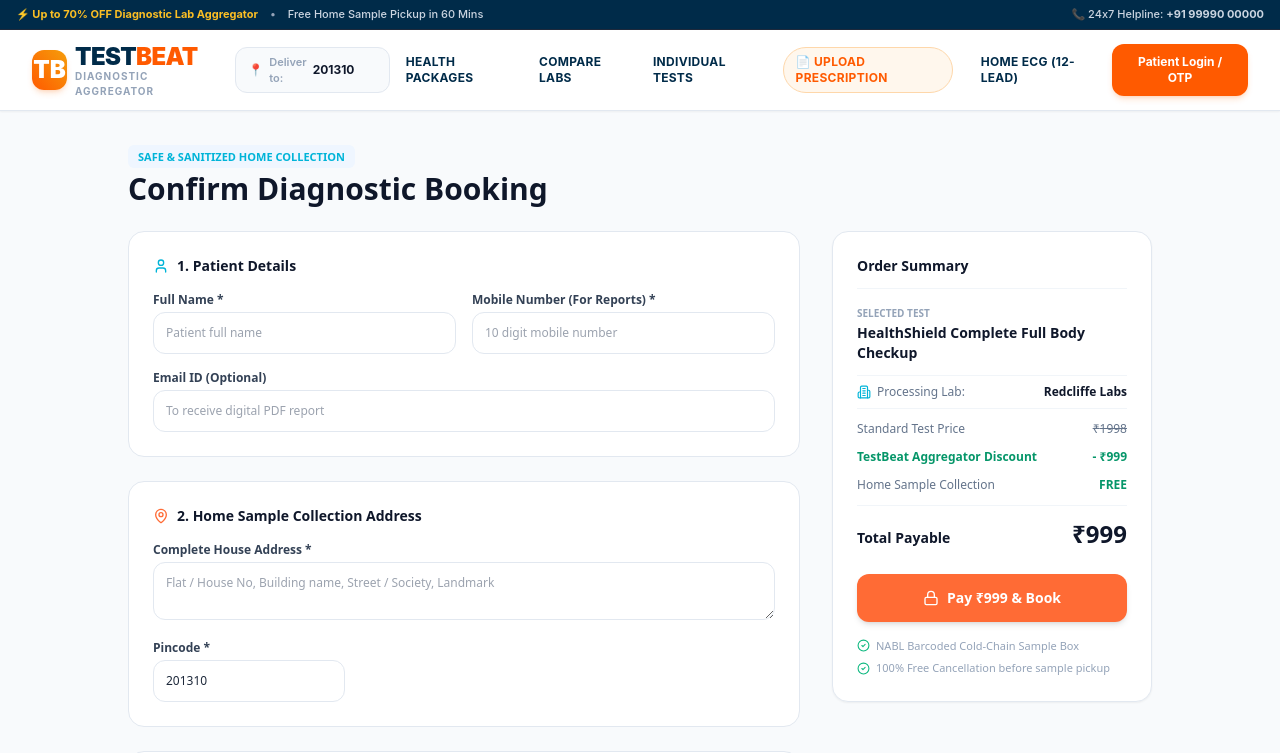
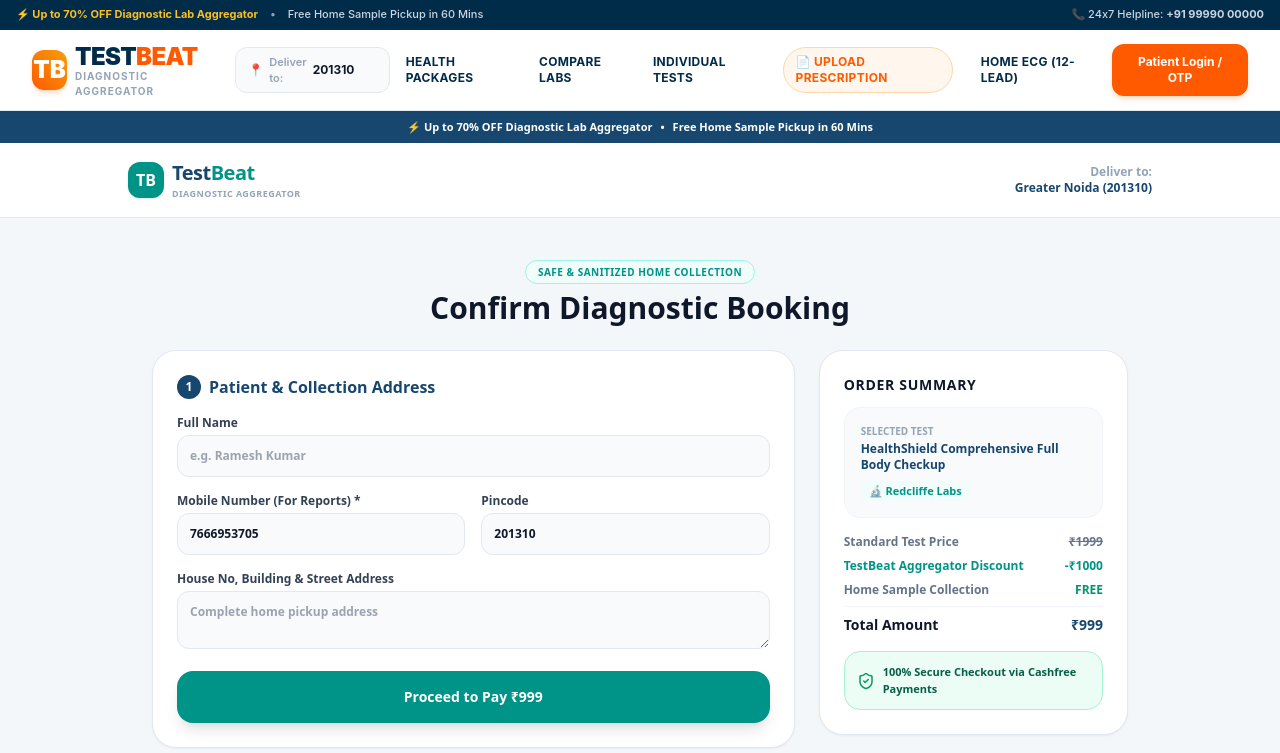
Before and after one commit to testbeat2026/testbeat, a Next.js app: page /cart in a window 1280 px wide. Shown: the top 753 px of the page. Built offline with nearby package versions, Linux system fonts and the light colour scheme.

Commit message:
Update page.tsx

```diff
--- a/app/cart/page.tsx
+++ b/app/cart/page.tsx
@@ -1,301 +1,266 @@
 'use client';
 
 import React, { useState, useEffect, Suspense } from 'react';
-import { useSearchParams } from 'next/navigation';
-import {
-  ShieldCheck, Clock, Calendar, MapPin,
-  User, Phone, Mail, Building2, CheckCircle2, Lock
-} from 'lucide-react';
+import { useSearchParams, useRouter } from 'next/navigation';
+import { ShieldCheck, Clock, MapPin, CheckCircle2, AlertCircle } from 'lucide-react';
 
-declare global {
-  interface Window {
-    Cashfree: any;
+function CartBookingContent() {
+  const searchParams = useSearchParams();
+  const router = useRouter();
+  const testId = searchParams.get('test_id') || '6';
+
+  const [fullName, setFullName] = useState('');
+  const [phone, setPhone] = useState('7666953705');
+  const [address, setAddress] = useState('');
+  const [city, setCity] = useState('Greater Noida');
+  const [pincode, setPincode] = useState('201310');
+  const [loading, setLoading] = useState(false);
+  const [errorMessage, setErrorMessage] = useState('');
+
+  // Sample package details mapped to test_id
+  const testPackages: Record<string, { name: string; lab: string; originalPrice: number; price: number }> = {
+    '6': {
+      name: 'HealthShield Comprehensive Full Body Checkup',
+      lab: 'Redcliffe Labs',
+      originalPrice: 1999,
+      price: 999
+    },
+    '1': {
+      name: 'Complete Blood Count (CBC)',
+      lab: 'Redcliffe Labs',
+      originalPrice: 450,
+      price: 299
+    },
+    '2': {
+      name: 'Lipid Profile & HbA1c',
+      lab: 'Dr Lal PathLabs',
+      originalPrice: 1200,
+      price: 749
     }
-}
+  };
 
-function CartContent() {
-  const searchParams = useSearchParams();
-  const testId = searchParams.get('test_id') || '1';
-  const labId = searchParams.get('lab_id') || '1';
+  const selectedTest = testPackages[testId] || testPackages['6'];
 
-  const [testName, setTestName] = useState('Full Body Checkup');
-  const [labName, setLabName] = useState('Redcliffe Labs');
-  const [price, setPrice] = useState(999);
-  const [loading, setLoading] = useState(false);
+  const handleBookingPayment = async (e: React.FormEvent) => {
+    e.preventDefault();
+    setErrorMessage('');
 
-  const [patientName, setPatientName] = useState('');
-  const [phone, setPhone] = useState('');
-  const [email, setEmail] = useState('');
-  const [address, setAddress] = useState('');
-  const [pincode, setPincode] = useState('201310');
-  const [date, setDate] = useState('2026-10-06');
-  const [slot, setSlot] = useState('06:00 AM - 07:00 AM (Recommended for Fasting)');
-
-  useEffect(() => {
-    if (testId === '2') {
-      setTestName('Complete Blood Count (CBC - 24 Params)');
-      setPrice(299);
-    } else if (testId === '3') {
-      setTestName('Advanced Diabetes 90-Day Glycemic Panel');
-      setPrice(499);
-    } else if (testId === '4') {
-      setTestName('Senior Citizen Vital Organ Care');
-      setPrice(1499);
-    } else if (testId === '5') {
-      setTestName('Women Hormonal & PCOD Screening');
-      setPrice(1199);
-    } else if (testId === '6') {
-      setTestName('Heart Health & Lipid Profile Extended');
-      setPrice(399);
-    } else {
-      setTestName('HealthShield Complete Full Body Checkup');
-      setPrice(999);
-    }
-
-    if (labId === '2') setLabName('Dr Lal PathLabs');
-    if (labId === '3') setLabName('Thyrocare');
-  }, [testId, labId]);
-
-  const handleCheckout = async (e: React.FormEvent) => {
-    e.preventDefault();
-
-    if (!patientName || !phone || !address) {
-      alert('Please fill in your Name, Phone Number, and Complete Address');
+    if (!phone || phone.replace(/\D/g, '').length < 10) {
+      alert('Kripya valid 10-digit mobile number bhariye.');
       return;
     }
 
     setLoading(true);
 
     try {
-      const res = await fetch('/api/checkout', {
+      // 1. Trigger Cashfree order on our API
+      const res = await fetch('/api/payment/create-order', {
         method: 'POST',
         headers: { 'Content-Type': 'application/json' },
         body: JSON.stringify({
-          patient_name: patientName,
-          phone,
-          email,
-          address,
-          pincode,
-          test_id: Number(testId),
-          test_name: testName,
-          lab_id: Number(labId),
-          amount: price,
-          collection_date: date,
-          collection_slot: slot
+          customerName: fullName || 'Patient',
+          customerPhone: phone,
+          customerEmail: `${phone}@testbeat.in`,
+          amount: selectedTest.price,
+          labAssigned: selectedTest.lab
         })
       });
 
       const data = await res.json();
 
-      if (!data.success) {
-        alert(data.error || 'Failed to start payment');
+      if (!res.ok || !data.success) {
         setLoading(false);
+        const errorText = data.error || data.details?.message || 'Payment initiation failed';
+        setErrorMessage(errorText);
+        alert('Payment Error: ' + errorText);
         return;
       }
 
-      if (typeof window !== 'undefined' && window.Cashfree) {
-        const cashfree = window.Cashfree({
-          mode: process.env.NEXT_PUBLIC_CASHFREE_MODE === 'PRODUCTION' ? 'production' : 'sandbox'
-        });
-
-        cashfree.checkout({
-          paymentSessionId: data.payment_session_id,
-          redirectTarget: '_self'
-        });
+      // 2. Direct Redirect to Valid Cashfree Checkout URL with Session ID
+      if (data.paymentUrl) {
+        window.location.href = data.paymentUrl;
+      } else if (data.paymentSessionId) {
+        const checkoutHost = data.env === 'PRODUCTION'
+          ? 'https://api.cashfree.com/pg/view/sessions/checkout'
+          : 'https://sandbox.cashfree.com/pg/view/sessions/checkout';
+        window.location.href = `${checkoutHost}?payment_session_id=${data.paymentSessionId}`;
       } else {
-        alert(`Booking #${data.order_id} recorded in Neon database. Loading payment checkout...`);
+        setLoading(false);
+        alert('Invalid session received from payment gateway.');
       }
 
     } catch (err: any) {
-      alert('Payment initialization error: ' + err.message);
       setLoading(false);
+      setErrorMessage(err.message);
+      alert('Connection error: ' + err.message);
     }
   };
 
   return (
-    <div className="bg-[#F8FAFC] min-h-screen py-8 px-4 font-sans text-slate-800">
-      <div className="max-w-5xl mx-auto">
-        <div className="mb-6">
-          <span className="text-[11px] font-black uppercase text-[#00B4D8] bg-blue-50 px-2.5 py-1 rounded-md">
+    <div className="min-h-screen bg-[#F4F7F9] font-sans pb-16">
+      {/* Top Banner */}
+      <div className="bg-[#17466E] text-white text-[11px] font-bold text-center py-2 px-4 shadow-sm flex items-center justify-center gap-2">
+        <span>⚡ Up to 70% OFF Diagnostic Lab Aggregator</span>
+        <span>•</span>
+        <span>Free Home Sample Pickup in 60 Mins</span>
+      </div>
+
+      {/* Header */}
+      <header className="bg-white border-b border-slate-200 px-6 py-4 shadow-xs">
+        <div className="max-w-5xl mx-auto flex items-center justify-between">
+          <div className="flex items-center gap-2 cursor-pointer" onClick={() => router.push('/')}>
+            <div className="w-9 h-9 rounded-xl bg-[#009387] text-white flex items-center justify-center font-black text-base shadow">
+              TB
+            </div>
+            <div>
+              <span className="text-xl font-black text-[#17466E] tracking-tight">Test<span className="text-[#009387]">Beat</span></span>
+              <span className="block text-[9px] font-bold text-slate-400 uppercase tracking-wider">Diagnostic Aggregator</span>
+            </div>
+          </div>
+          <div className="text-right text-xs">
+            <span className="text-slate-400 font-semibold block">Deliver to:</span>
+            <span className="font-extrabold text-[#17466E]">{city} ({pincode})</span>
+          </div>
+        </div>
+      </header>
+
+      {/* Main Form & Summary Container */}
+      <main className="max-w-5xl mx-auto p-4 sm:p-6 mt-4">
+        <div className="text-center mb-6">
+          <span className="text-[10px] font-black uppercase tracking-wider bg-teal-50 text-[#009387] px-3 py-1 rounded-full border border-teal-200">
             Safe & Sanitized Home Collection
           </span>
-          <h1 className="text-2xl md:text-3xl font-black text-slate-900 mt-1">
-            Confirm Diagnostic Booking
-          </h1>
+          <h1 className="text-2xl sm:text-3xl font-black text-slate-900 mt-2">Confirm Diagnostic Booking</h1>
         </div>
 
-        <form onSubmit={handleCheckout} className="grid grid-cols-1 lg:grid-cols-3 gap-8">
-          <div className="lg:col-span-2 space-y-6">
-            <div className="bg-white p-6 rounded-2xl border border-slate-200 shadow-xs">
-              <h3 className="font-extrabold text-slate-900 text-sm flex items-center gap-2 mb-4">
-                <User size={16} className="text-[#00B4D8]" /> 1. Patient Details
-              </h3>
-              <div className="grid grid-cols-1 sm:grid-cols-2 gap-4 text-xs">
+        {errorMessage && (
+          <div className="mb-6 p-4 bg-rose-50 border border-rose-200 text-rose-700 text-xs font-bold rounded-2xl flex items-center gap-2">
+            <AlertCircle size={16} />
+            <span>{errorMessage}</span>
+          </div>
+        )}
+
+        <div className="grid grid-cols-1 md:grid-cols-3 gap-6">
+          {/* Patient Details Form */}
+          <div className="md:col-span-2 bg-white rounded-3xl p-6 border border-slate-200 shadow-sm">
+            <h2 className="text-base font-black text-[#17466E] mb-4 flex items-center gap-2">
+              <span className="w-6 h-6 rounded-full bg-[#17466E] text-white flex items-center justify-center text-xs">1</span>
+              Patient & Collection Address
+            </h2>
+
+            <form onSubmit={handleBookingPayment} className="space-y-4">
               <div>
-                  <label className="font-bold text-slate-700 block mb-1">Full Name *</label>
+                <label className="text-xs font-bold text-slate-700 block mb-1">Full Name</label>
                 <input
                   type="text"
                   required
-                    value={patientName}
-                    onChange={(e) => setPatientName(e.target.value)}
-                    placeholder="Patient full name"
-                    className="w-full p-3 rounded-xl border border-slate-200 outline-none focus:border-[#00B4D8]"
+                  value={fullName}
+                  onChange={(e) => setFullName(e.target.value)}
+                  placeholder="e.g. Ramesh Kumar"
+                  className="w-full p-3 bg-slate-50 border border-slate-200 rounded-xl text-xs font-bold outline-none focus:border-[#009387]"
                 />
               </div>
+
+              <div className="grid grid-cols-1 sm:grid-cols-2 gap-4">
                 <div>
-                  <label className="font-bold text-slate-700 block mb-1">Mobile Number (For Reports) *</label>
+                  <label className="text-xs font-bold text-slate-700 block mb-1">Mobile Number (For Reports) *</label>
                   <input
                     type="tel"
                     required
                     value={phone}
                     onChange={(e) => setPhone(e.target.value)}
-                    placeholder="10 digit mobile number"
-                    className="w-full p-3 rounded-xl border border-slate-200 outline-none focus:border-[#00B4D8]"
-                  />
-                </div>
-                <div className="sm:col-span-2">
-                  <label className="font-bold text-slate-700 block mb-1">Email ID (Optional)</label>
-                  <input
-                    type="email"
-                    value={email}
-                    onChange={(e) => setEmail(e.target.value)}
-                    placeholder="To receive digital PDF report"
-                    className="w-full p-3 rounded-xl border border-slate-200 outline-none focus:border-[#00B4D8]"
-                  />
-                </div>
-              </div>
-            </div>
-
-            <div className="bg-white p-6 rounded-2xl border border-slate-200 shadow-xs">
-              <h3 className="font-extrabold text-slate-900 text-sm flex items-center gap-2 mb-4">
-                <MapPin size={16} className="text-[#FF6B35]" /> 2. Home Sample Collection Address
-              </h3>
-              <div className="space-y-4 text-xs">
-                <div>
-                  <label className="font-bold text-slate-700 block mb-1">Complete House Address *</label>
-                  <textarea
-                    required
-                    rows={2}
-                    value={address}
-                    onChange={(e) => setAddress(e.target.value)}
-                    placeholder="Flat / House No, Building name, Street / Society, Landmark"
-                    className="w-full p-3 rounded-xl border border-slate-200 outline-none focus:border-[#00B4D8]"
+                    placeholder="10-digit phone number"
+                    className="w-full p-3 bg-slate-50 border border-slate-200 rounded-xl text-xs font-bold outline-none focus:border-[#009387]"
                   />
                 </div>
                 <div>
-                  <label className="font-bold text-slate-700 block mb-1">Pincode *</label>
+                  <label className="text-xs font-bold text-slate-700 block mb-1">Pincode</label>
                   <input
                     type="text"
                     required
                     value={pincode}
                     onChange={(e) => setPincode(e.target.value)}
-                    placeholder="Pincode"
-                    className="w-full sm:w-48 p-3 rounded-xl border border-slate-200 outline-none focus:border-[#00B4D8]"
+                    className="w-full p-3 bg-slate-50 border border-slate-200 rounded-xl text-xs font-bold outline-none focus:border-[#009387]"
                   />
                 </div>
               </div>
-            </div>
 
-            <div className="bg-white p-6 rounded-2xl border border-slate-200 shadow-xs">
-              <h3 className="font-extrabold text-slate-900 text-sm flex items-center gap-2 mb-4">
-                <Calendar size={16} className="text-[#00B4D8]" /> 3. Select Date & Fasting Slot
-              </h3>
-              <div className="grid grid-cols-1 sm:grid-cols-2 gap-4 text-xs">
               <div>
-                  <label className="font-bold text-slate-700 block mb-1">Preferred Date</label>
-                  <input
-                    type="date"
-                    value={date}
-                    onChange={(e) => setDate(e.target.value)}
-                    className="w-full p-3 rounded-xl border border-slate-200 outline-none focus:border-[#00B4D8]"
+                <label className="text-xs font-bold text-slate-700 block mb-1">House No, Building & Street Address</label>
+                <textarea
+                  rows={2}
+                  required
+                  value={address}
+                  onChange={(e) => setAddress(e.target.value)}
+                  placeholder="Complete home pickup address"
+                  className="w-full p-3 bg-slate-50 border border-slate-200 rounded-xl text-xs font-bold outline-none focus:border-[#009387]"
                 />
-                </div>
-                <div>
-                  <label className="font-bold text-slate-700 block mb-1">Time Slot</label>
-                  <select
-                    value={slot}
-                    onChange={(e) => setSlot(e.target.value)}
-                    className="w-full p-3 rounded-xl border border-slate-200 outline-none focus:border-[#00B4D8] bg-white"
-                  >
-                    <option>06:00 AM - 07:00 AM (Best for Fasting)</option>
-                    <option>07:00 AM - 08:00 AM</option>
-                    <option>08:00 AM - 09:00 AM</option>
-                    <option>09:00 AM - 10:00 AM</option>
-                    <option>10:00 AM - 11:00 AM</option>
-                  </select>
-                </div>
-              </div>
-            </div>
-          </div>
-
-          <div className="space-y-4">
-            <div className="bg-white p-6 rounded-2xl border border-slate-200 shadow-sm sticky top-20">
-              <h3 className="font-black text-slate-900 text-sm mb-4 pb-3 border-b border-slate-100">
-                Order Summary
-              </h3>
-
-              <div className="space-y-3 text-xs">
-                <div>
-                  <span className="text-[10px] font-bold text-slate-400 uppercase">Selected Test</span>
-                  <p className="font-extrabold text-slate-900 mt-0.5 text-sm">{testName}</p>
-                </div>
-
-                <div className="flex items-center justify-between py-2 border-y border-slate-100">
-                  <span className="text-slate-500 flex items-center gap-1.5">
-                    <Building2 size={14} className="text-[#00B4D8]" /> Processing Lab:
-                  </span>
-                  <span className="font-bold text-slate-900">{labName}</span>
-                </div>
-
-                <div className="flex justify-between text-slate-500">
-                  <span>Standard Test Price</span>
-                  <span className="line-through">₹{price * 2}</span>
-                </div>
-                <div className="flex justify-between text-emerald-600 font-bold">
-                  <span>TestBeat Aggregator Discount</span>
-                  <span>- ₹{price}</span>
-                </div>
-                <div className="flex justify-between text-slate-500">
-                  <span>Home Sample Collection</span>
-                  <span className="text-emerald-600 font-bold">FREE</span>
-                </div>
-
-                <div className="pt-3 border-t border-slate-100 flex justify-between items-baseline">
-                  <span className="font-extrabold text-sm text-slate-900">Total Payable</span>
-                  <span className="font-black text-2xl text-slate-900">₹{price}</span>
-                </div>
               </div>
 
               <button
                 type="submit"
                 disabled={loading}
-                className="w-full mt-6 bg-[#FF6B35] hover:bg-[#E85D04] text-white font-extrabold text-sm py-3.5 rounded-xl shadow-md transition flex items-center justify-center gap-2 cursor-pointer disabled:opacity-50"
+                className="w-full mt-4 py-4 bg-[#009387] hover:bg-[#007A70] text-white font-black text-sm rounded-2xl shadow-lg transition flex items-center justify-center gap-2 cursor-pointer"
               >
-                <Lock size={16} /> {loading ? 'Creating Order...' : `Pay ₹${price} & Book`}
+                {loading ? (
+                  <span>Opening Cashfree Secure Gateway...</span>
+                ) : (
+                  <span>Proceed to Pay ₹{selectedTest.price}</span>
+                )}
               </button>
+            </form>
+          </div>
 
-              <div className="mt-4 space-y-1.5 text-[11px] text-slate-400">
-                <div className="flex items-center gap-1.5">
-                  <CheckCircle2 size={13} className="text-emerald-500 shrink-0" />
-                  <span>NABL Barcoded Cold-Chain Sample Box</span>
+          {/* Order Summary Card */}
+          <div className="bg-white rounded-3xl p-6 border border-slate-200 shadow-sm flex flex-col justify-between h-fit space-y-4">
+            <div>
+              <h3 className="text-sm font-black text-slate-900 uppercase tracking-wider mb-3">Order Summary</h3>
+              <div className="p-4 bg-slate-50 rounded-2xl border border-slate-100">
+                <span className="text-[10px] font-bold text-slate-400 block uppercase">Selected Test</span>
+                <h4 className="font-black text-xs text-[#17466E] mt-0.5">{selectedTest.name}</h4>
+                <div className="flex items-center gap-1.5 mt-2">
+                  <span className="text-[11px] font-extrabold text-[#009387] bg-teal-50 px-2 py-0.5 rounded">
+                    🔬 {selectedTest.lab}
+                  </span>
                 </div>
-                <div className="flex items-center gap-1.5">
-                  <CheckCircle2 size={13} className="text-emerald-500 shrink-0" />
-                  <span>100% Free Cancellation before sample pickup</span>
+              </div>
+
+              <div className="mt-4 space-y-2 text-xs">
+                <div className="flex justify-between text-slate-500 font-semibold">
+                  <span>Standard Test Price</span>
+                  <span className="line-through">₹{selectedTest.originalPrice}</span>
+                </div>
+                <div className="flex justify-between text-[#009387] font-bold">
+                  <span>TestBeat Aggregator Discount</span>
+                  <span>-₹{selectedTest.originalPrice - selectedTest.price}</span>
+                </div>
+                <div className="flex justify-between text-slate-500 font-semibold">
+                  <span>Home Sample Collection</span>
+                  <span className="text-emerald-600 font-bold">FREE</span>
+                </div>
+                <hr className="my-2 border-slate-100" />
+                <div className="flex justify-between text-sm font-black text-slate-900">
+                  <span>Total Amount</span>
+                  <span className="text-[#17466E]">₹{selectedTest.price}</span>
                 </div>
               </div>
             </div>
+
+            <div className="bg-emerald-50 border border-emerald-200 p-3 rounded-2xl flex items-center gap-2 text-[11px] text-emerald-800 font-bold">
+              <ShieldCheck size={18} className="text-emerald-600 shrink-0" />
+              <span>100% Secure Checkout via Cashfree Payments</span>
             </div>
-        </form>
           </div>
+        </div>
+      </main>
     </div>
   );
 }
 
 export default function CartPage() {
   return (
-    <Suspense fallback={<div className="p-8 text-center text-slate-500">Loading booking cart...</div>}>
-      <CartContent />
+    <Suspense fallback={<div className="p-8 text-center text-xs">Loading Cart...</div>}>
+      <CartBookingContent />
     </Suspense>
   );
 }
```
Lines whose indentation alone changed are shown as unchanged.
